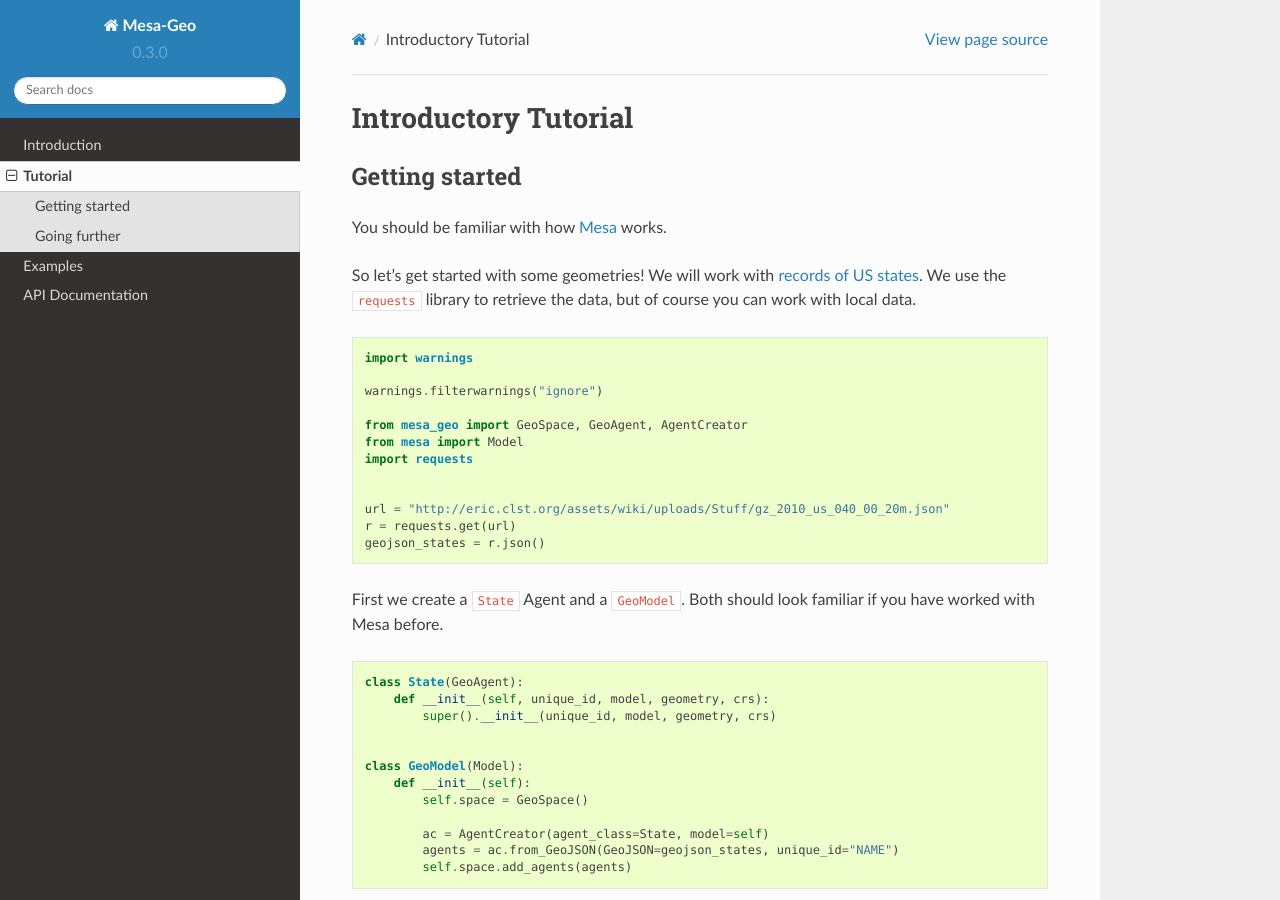
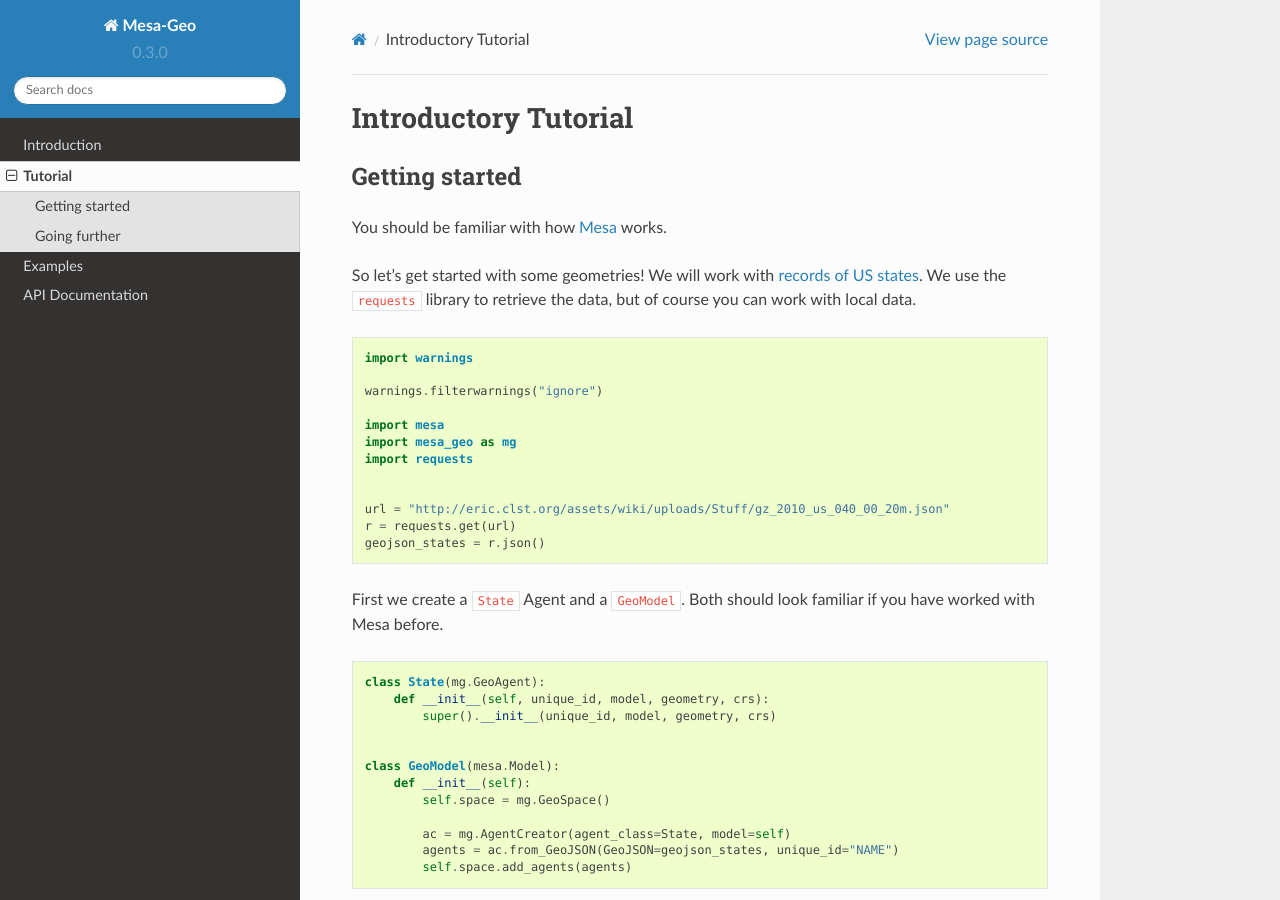
Before and after one commit to projectmesa/mesa-geo, a Sphinx documentation site: the page built from docs/tutorials/intro_tutorial.md, in a window 1280 px wide and 900 px high. Built offline with Sphinx 7.4.7 and the Read the Docs theme 2.0.0, drawn with Linux system fonts in a browser that asks for light colours.

Commit message:
update docs to use simple namespace

````diff
--- a/docs/tutorials/intro_tutorial.md
+++ b/docs/tutorials/intro_tutorial.md
@@ -12,8 +12,8 @@ import warnings
 
 warnings.filterwarnings("ignore")
 
-from mesa_geo import GeoSpace, GeoAgent, AgentCreator
-from mesa import Model
+import mesa
+import mesa_geo as mg
 import requests
 
 
@@ -26,16 +26,16 @@ First we create a `State` Agent and a `GeoModel`. Both should look familiar if y
 
 
 ```python
-class State(GeoAgent):
+class State(mg.GeoAgent):
     def __init__(self, unique_id, model, geometry, crs):
         super().__init__(unique_id, model, geometry, crs)
 
 
-class GeoModel(Model):
+class GeoModel(mesa.Model):
     def __init__(self):
-        self.space = GeoSpace()
+        self.space = mg.GeoSpace()
 
-        ac = AgentCreator(agent_class=State, model=self)
+        ac = mg.AgentCreator(agent_class=State, model=self)
         agents = ac.from_GeoJSON(GeoJSON=geojson_states, unique_id="NAME")
         self.space.add_agents(agents)
 ```
````
Also changed, not shown: docs/tutorials/intro_tutorial.ipynb.
